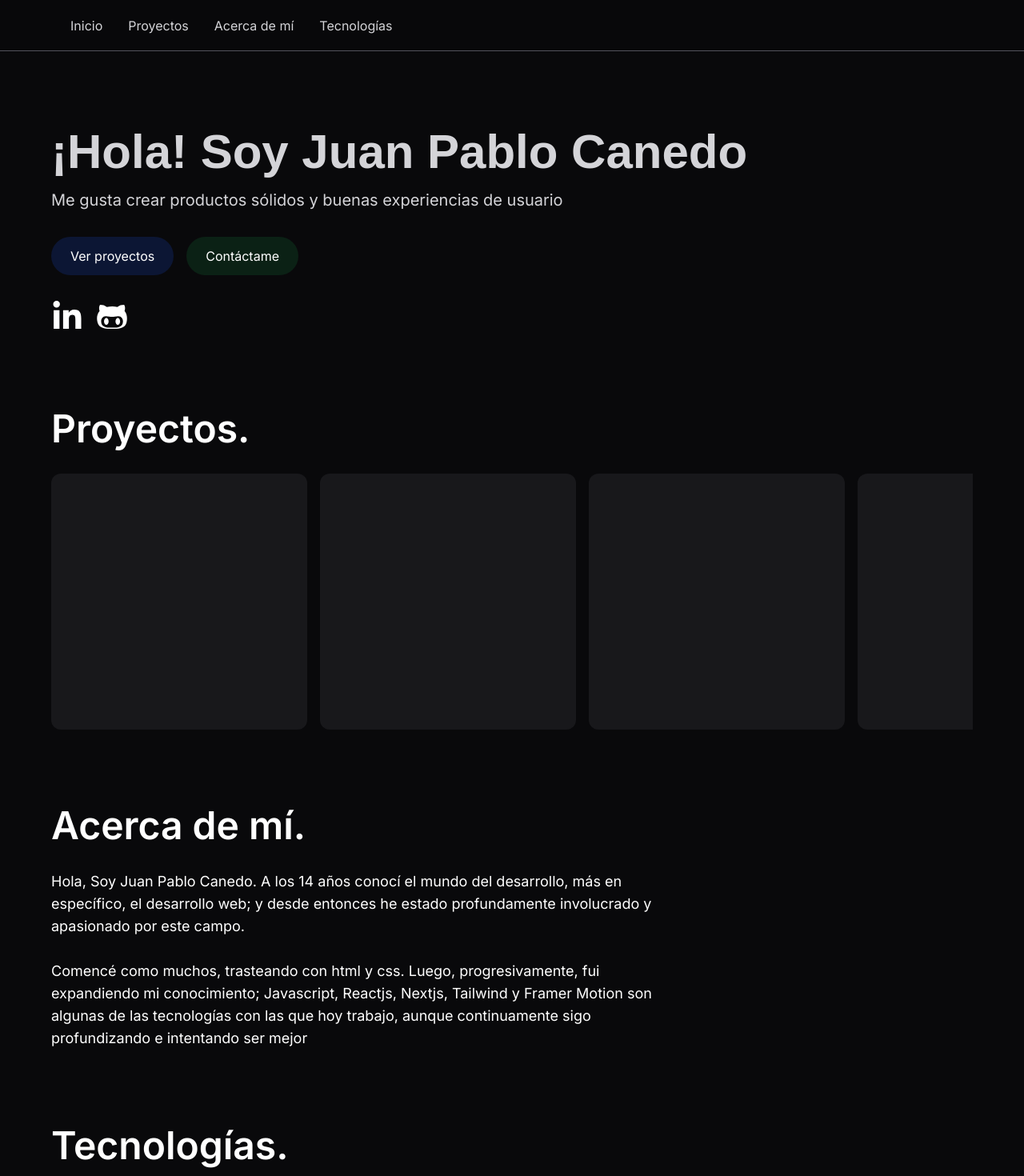
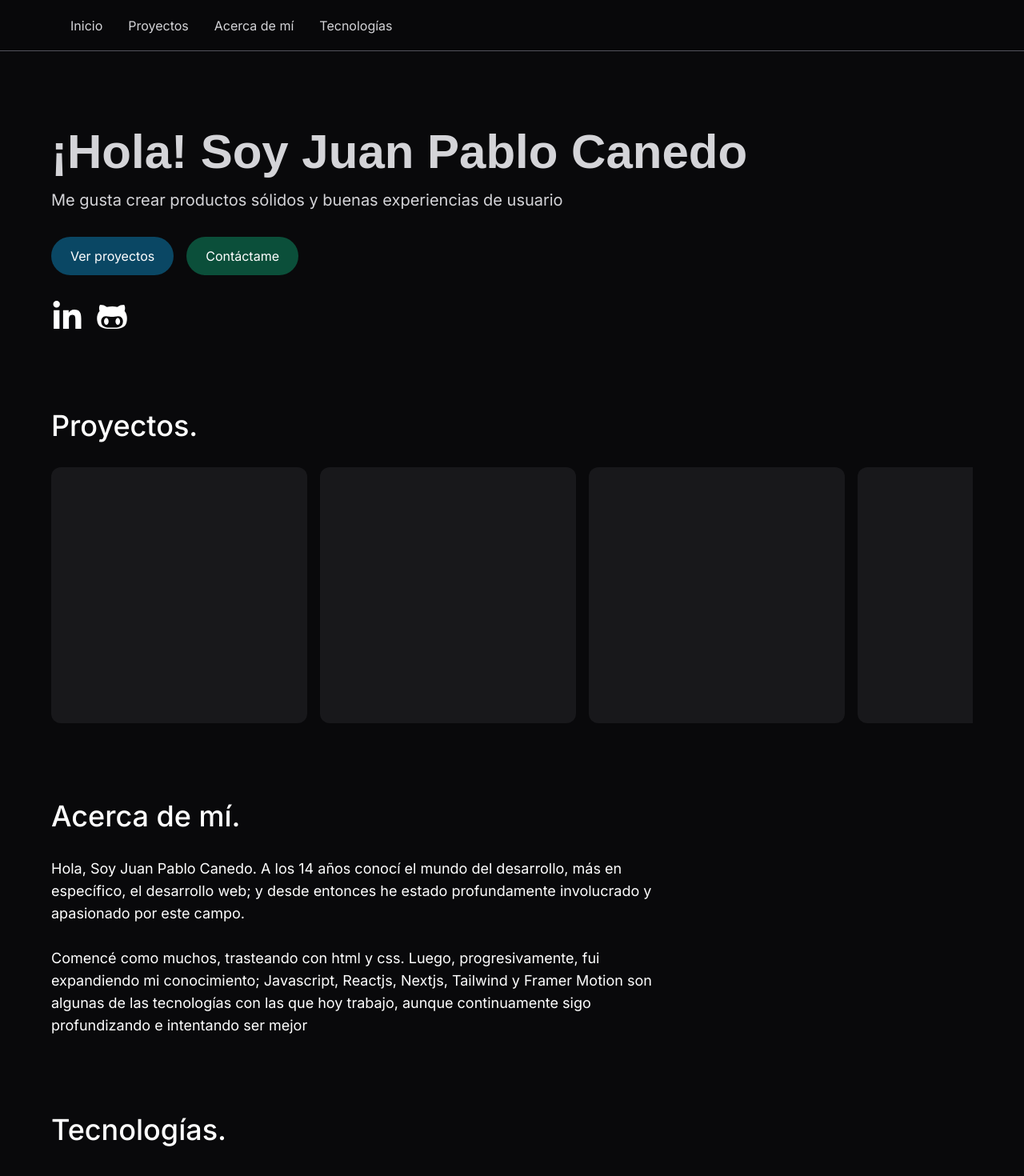
Before and after one commit to Can3do/Portfolio, a Next.js app: page / in a window 1280 px wide. Shown: the top 1470 px of the page at 80% size. Built offline with nearby package versions, Linux system fonts and the light colour scheme; a web font is replaced by a local one.

Commit message:
cambie el tamaño de los titulos de seccion y el color de los botones de hero

```diff
--- a/src/components/aboutSection/AboutSection.jsx
+++ b/src/components/aboutSection/AboutSection.jsx
@@ -3,7 +3,7 @@ const AboutSection = () => {
 		<section className='section'>
 			<div className='flex w-full flex-col gap-8'>
 				<div>
-					<h2 id='about' className='text-5xl font-semibold'>
+					<h2 id='about' className='text-4xl font-medium'>
 						Acerca de mí.
 					</h2>
 				</div>
--- a/src/components/heroSection/HeroSection.jsx
+++ b/src/components/heroSection/HeroSection.jsx
@@ -24,13 +24,13 @@ const HeroSection = () => {
 				<div className='flex w-full  gap-4 sm:w-[auto] flex-row items-center justify-start'>
 					<Link
 						href='#projects'
-						className={` text-md rounded-full  border-blue-400 bg-blue-700/20 px-6 py-3 font-normal  hover:bg-blue-700/30`}
+						className={` text-md rounded-full bg-sky-500/40 px-6 py-3 font-normal  hover:bg-sky-700/50 transition-colors`}
 					>
 						Ver proyectos
 					</Link>
 					<Link
 						href=''
-						className='text-md rounded-full  border-green-400 bg-green-700/20 px-6 py-3 font-normal  hover:bg-green-700/30'
+						className='text-md rounded-full bg-emerald-500/40 px-6 py-3 font-normal  hover:bg-emerald-700/50 transition-colors'
 					>
 						Contáctame
 					</Link>
--- a/src/components/projectsSection/ProjectSection.jsx
+++ b/src/components/projectsSection/ProjectSection.jsx
@@ -3,7 +3,7 @@ const ProjectsSection = () => {
 		<section className='section' id='projects'>
 			<div className='flex w-full flex-col gap-8'>
 				<div>
-					<h2 className='text-5xl font-semibold'>Proyectos.</h2>
+					<h2 className='text-4xl font-medium'>Proyectos.</h2>
 				</div>
 
 				<div className='flex flex-row gap-4 overflow-y-auto'>
--- a/src/components/technologiesSection/TechnologiesSection.jsx
+++ b/src/components/technologiesSection/TechnologiesSection.jsx
@@ -5,7 +5,7 @@ const TechnologiesSection = () => {
 		<section className='section' id='tech'>
 			<div className='flex w-full flex-col gap-12'>
 				<div>
-					<h2 id='projects' className='text-5xl font-semibold'>
+					<h2 id='projects' className='text-4xl font-medium'>
 						Tecnologías.
 					</h2>
 				</div>
@@ -13,6 +13,7 @@ const TechnologiesSection = () => {
 					<div className='flex flex-wrap  gap-5'>
 						{technologies.map((tech) => (
 							<div
+								key={tech.name}
 								className='p-4 flex flex-col items-center rounded-2xl gap-3'
 								style={{
 									backgroundColor: tech.color + '12', //agrego 12 para agregar transparecia (lo combierto en un color de 8 digitos)
```
